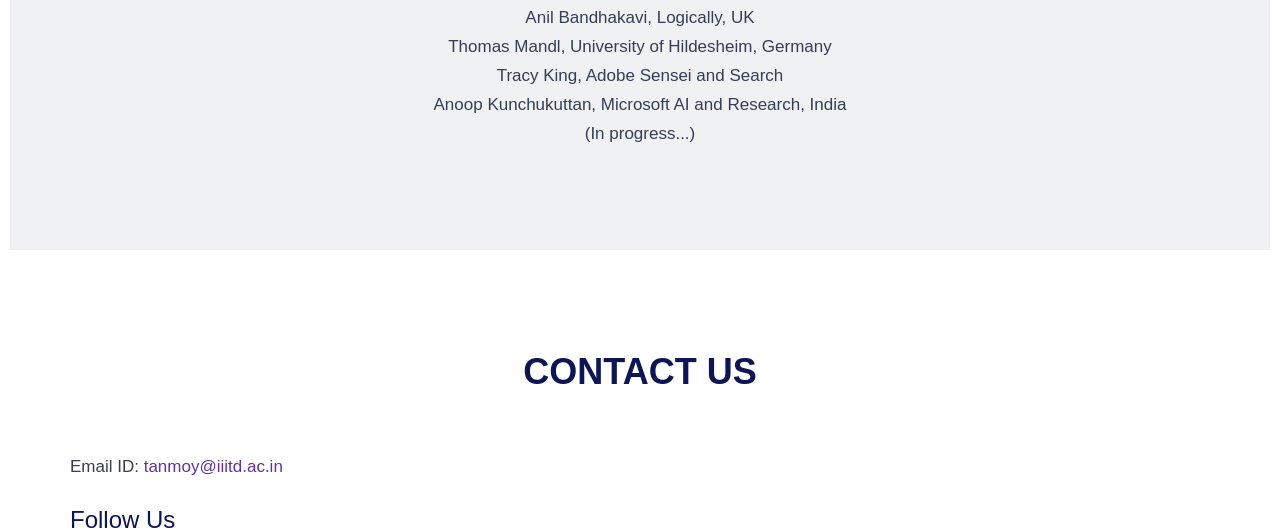
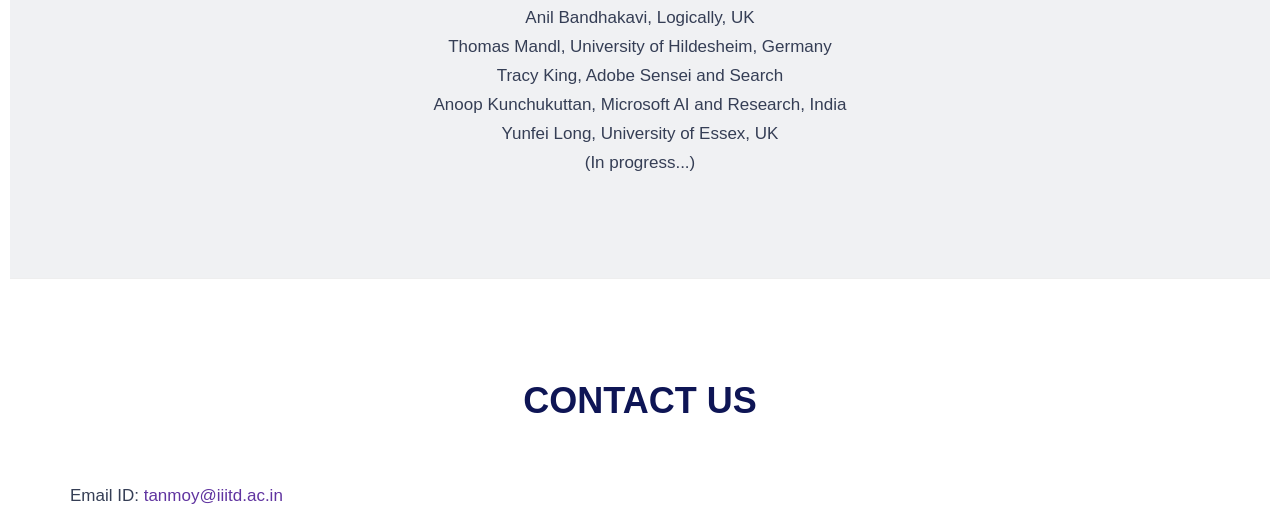
Before and after one commit to LCS2-IIITD/CONSTRAINT-2021, a plain HTML site: page index.html in a window 1280 px wide. Shown: the part 6260-6788 px from the top of the page. Drawn offline with Linux system fonts and the light colour scheme.

Commit message:
Added new PC members

```diff
--- a/index.html
+++ b/index.html
@@ -459,6 +459,7 @@ low-resource regional languages (e.g., Tami, Urdu, Bangali, Polish, Czech, Lithu
 						<li>Thomas Mandl, University of Hildesheim, Germany</li>
 						<li>Tracy King, Adobe Sensei and Search</li>
 						<li>Anoop Kunchukuttan, Microsoft AI and Research, India</li>
+						<li>Yunfei Long, University of Essex, UK</li>
 						<li>(In progress...)</li>
                     </ul>
                 </div>
```
